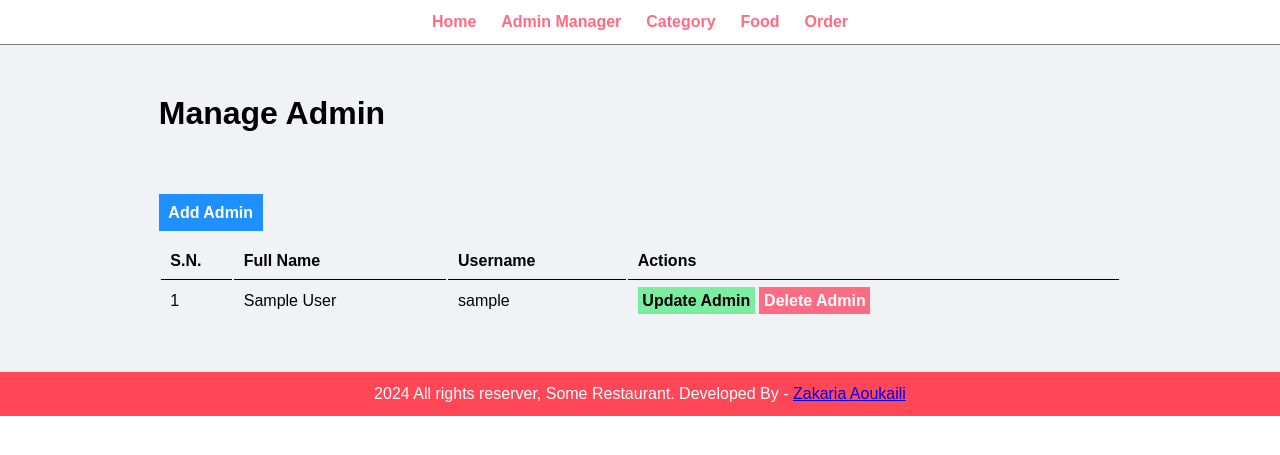
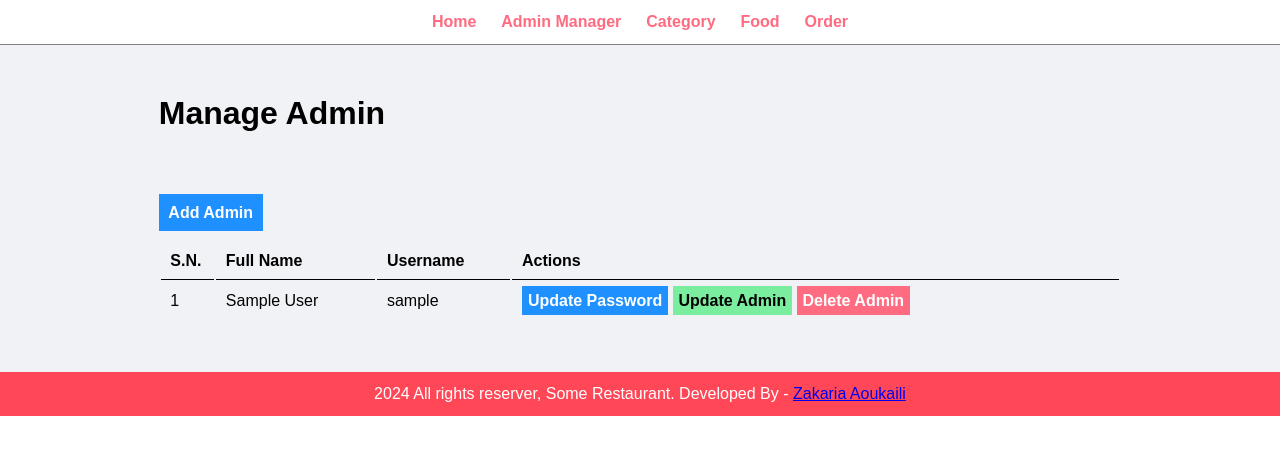
Before and after one commit to Zakka24/php-Projects, a PHP site: page /Food-Order-WebSite/admin/manage-admin.php in a window 1280 px wide. Shown: the top 455 px of the page. Run offline with PHP 8.4, Linux system fonts and the light colour scheme; tables that the repository leaves empty or names only in its code hold one stand-in row (values such as "Sample post").

Commit message:
Added update password button, display different messages for different tasks

```diff
--- a/Food-Order-WebSite/admin/manage-admin.php
+++ b/Food-Order-WebSite/admin/manage-admin.php
@@ -7,23 +7,29 @@
             <br>
 
             <?php
-                // Check if session message is there
+                // Message for adding a new admin
                 if(isset($_SESSION['add'])){
                     echo $_SESSION['add']; // Display session message
                     unset($_SESSION['add']); // Remove session message
                 }
 
+                // Message for updating admin informations (full_name, username)
                 if(isset($_SESSION['update'])){
                     echo $_SESSION['update']; // Display session message
                     unset($_SESSION['update']); // Remove session message
                 }
 
+                // Message for deleting an admin
                 if(isset($_SESSION['delete'])){
                     echo $_SESSION['delete']; // Display session message
                     unset($_SESSION['delete']); // Remove session message
                 }
 
-
+                // Message for updating an admin password
+                if(isset($_SESSION['update-password'])){
+                    echo $_SESSION['update-password']; // Display session message
+                    unset($_SESSION['update-password']); // Remove session message
+                }
             ?>
 
             <br> <br> <br>
@@ -61,6 +67,7 @@
                                     <td><?php echo $full_name; ?></td>
                                     <td><?php echo $username; ?></td>
                                     <td>
+                                        <a href="update-password-admin.php?id=<?php echo $id;?>" class="btn-primary">Update Password</a> <!-- Passo l'id come query nell'url --->
                                         <a href="update-admin.php?id=<?php echo $id;?>" class="btn-secondary">Update Admin</a> <!-- Passo l'id come query nell'url --->
                                         <a href="delete-admin.php?id=<?php echo $id;?>" class="btn-danger">Delete Admin</a> <!-- Passo l'id come query nell'url --->
                                     </td>
```
